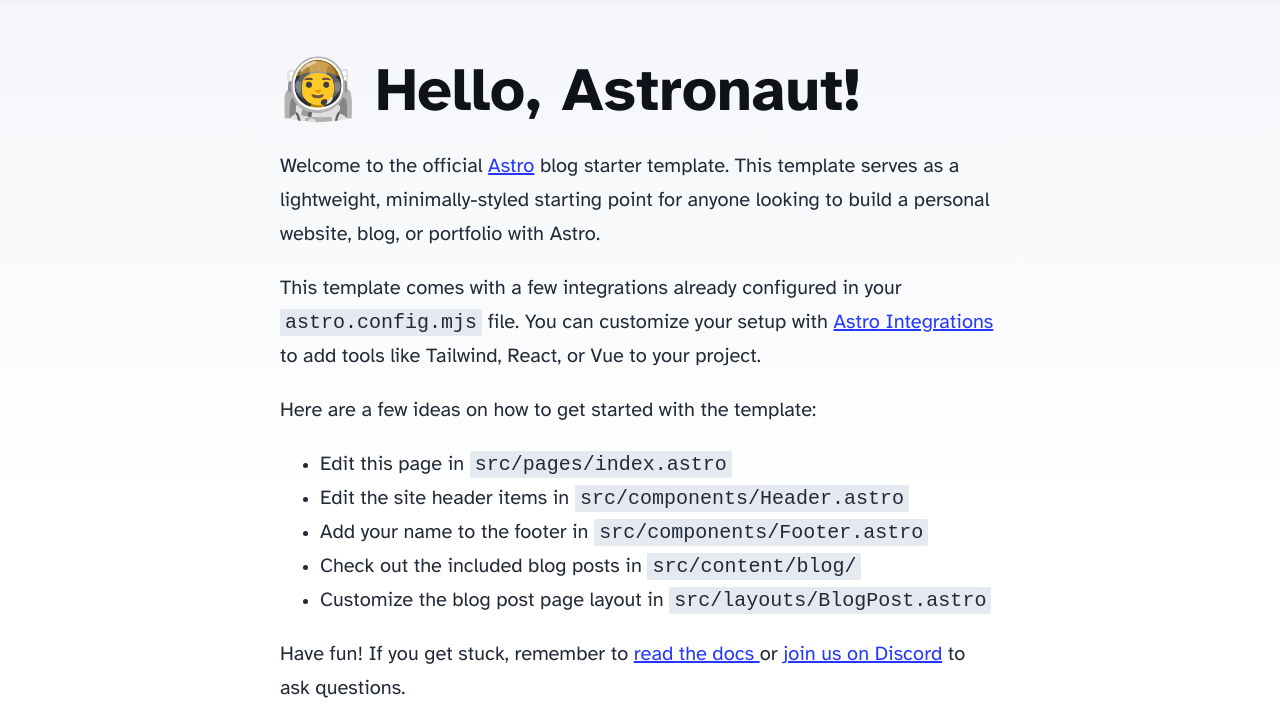
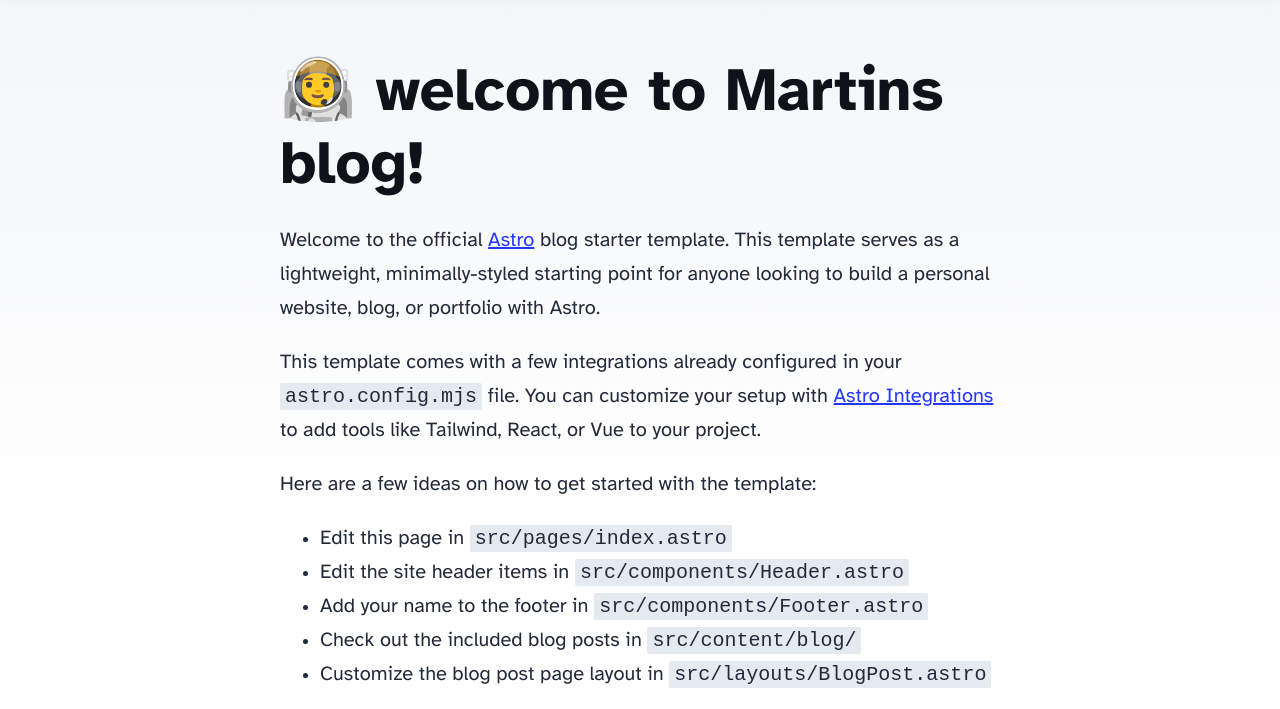
Before and after one commit to JuniorNgoleka/astro-blog-starter-template, an Astro site: page / in a window 1280 px wide. Shown: the part 81-790 px from the top of the page. Built offline with nearby package versions, Linux system fonts and the light colour scheme; Astro itself is replaced by a stand-in of ours.

Commit message:
Update index.astro

```diff
--- a/src/pages/index.astro
+++ b/src/pages/index.astro
@@ -13,7 +13,7 @@ import { SITE_TITLE, SITE_DESCRIPTION } from '../consts';
 	<body>
 		<Header />
 		<main>
-			<h1>🧑‍🚀 Hello, Astronaut!</h1>
+			<h1>🧑‍🚀 welcome to Martins blog!</h1>
 			<p>
 				Welcome to the official <a href="https://astro.build/">Astro</a> blog starter template. This
 				template serves as a lightweight, minimally-styled starting point for anyone looking to build
```
